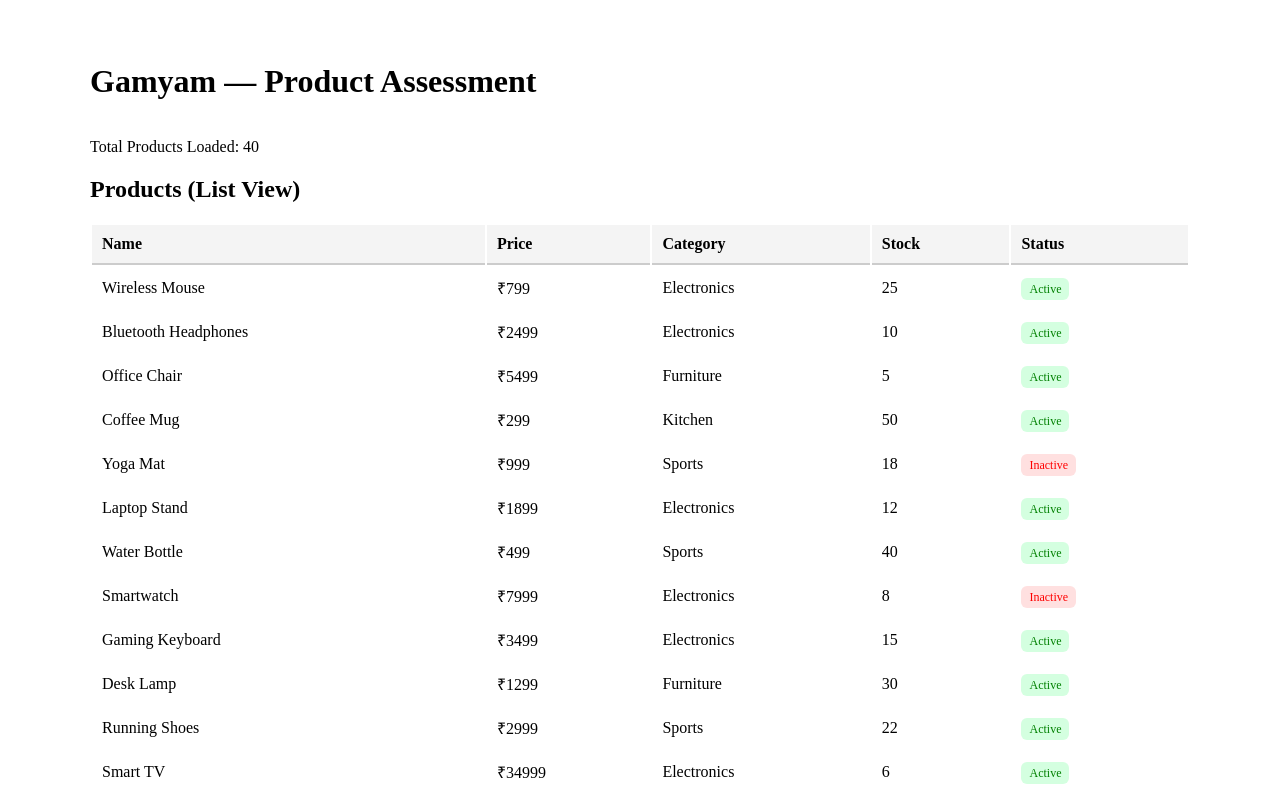
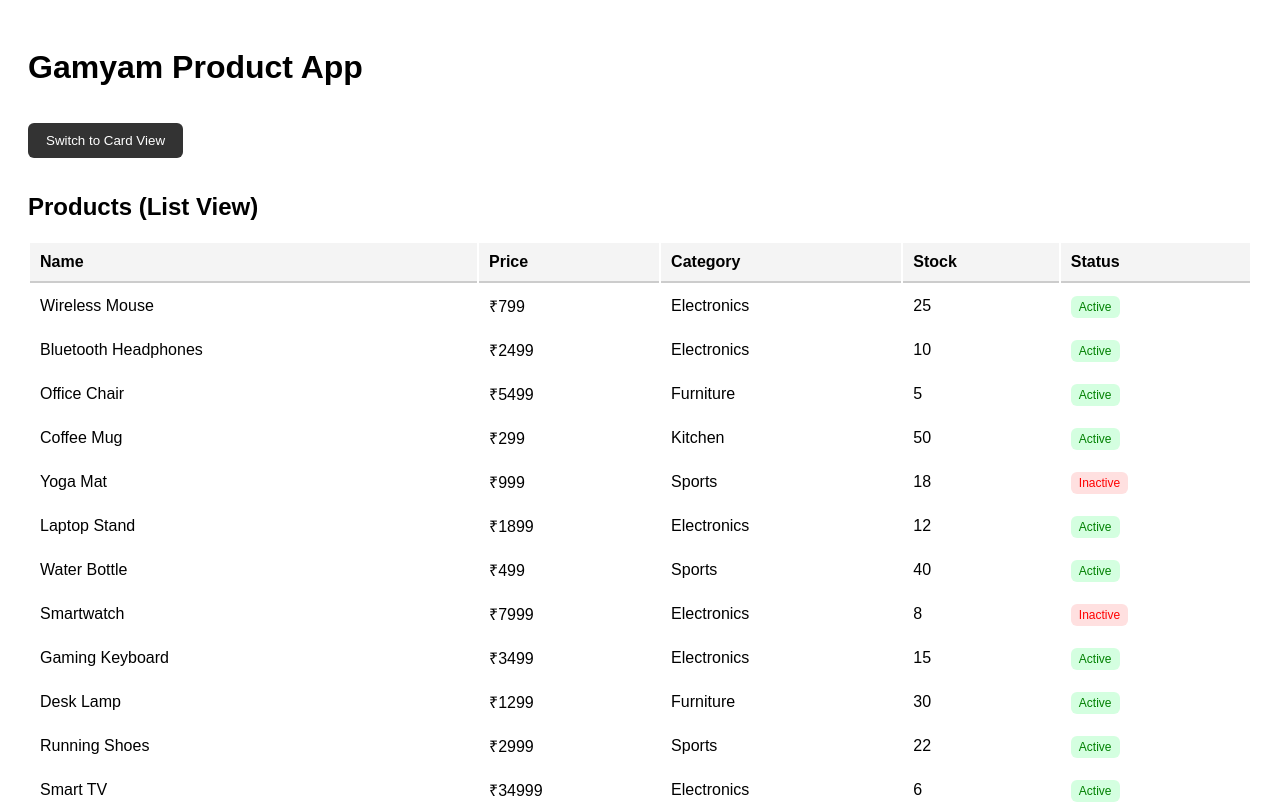
Before and after one commit to Shubham20002/Gamyam-task, a React (Vite) app: page / in a window 1280 px wide. Shown: the top 804 px of the page. Built offline with nearby package versions, Linux system fonts and the light colour scheme.

Commit message:
card view and toggle button added

```diff
--- a/src/App.jsx
+++ b/src/App.jsx
@@ -1,20 +1,42 @@
-
 import { useState } from "react";
 import { PRODUCT_LIST } from "./data/products";
 import ProductTable from "./components/ProductTable";
+import ProductCardView from "./components/ProductCardView";
 
 export default function App() {
   const [products] = useState(PRODUCT_LIST);
+
+  // "list"  "card"
+  const [view, setView] = useState("list");
+
+  const toggleView = () => {
+    setView((prev) => (prev === "list" ? "card" : "list"));
+  };
+
   return (
-    <div className="app">
-      <header className="header">
-        <h1>Gamyam — Product Assessment</h1>
-      </header>
+    <div style={{ padding: "20px", fontFamily: "sans-serif" }}>
+      <h1>Gamyam Product App</h1>
 
-      <main>
-        <p>Total Products Loaded: {products.length}</p>
+      <button
+        onClick={toggleView}
+        style={{
+          padding: "10px 18px",
+          cursor: "pointer",
+          background: "#333",
+          color: "#fff",
+          borderRadius: "6px",
+          border: "none",
+          margin: "15px 0",
+        }}
+      >
+        {view === "list" ? "Switch to Card View" : "Switch to List View"}
+      </button>
+
+      {view === "list" ? (
         <ProductTable products={products} />
-      </main>
+      ) : (
+        <ProductCardView products={products} />
+      )}
     </div>
   );
 }
--- /dev/null
+++ b/src/components/ProductCardView.jsx
@@ -0,0 +1,57 @@
+// src/components/ProductCardView.jsx
+
+export default function ProductCardView({ products }) {
+  return (
+    <div style={{ marginTop: "20px" }}>
+      <h2>Products (Card View)</h2>
+
+      <div
+        style={{
+          display: "grid",
+          gridTemplateColumns: "repeat(auto-fill, minmax(250px, 1fr))",
+          gap: "15px",
+          marginTop: "15px",
+        }}
+      >
+        {products.map((p) => (
+          <div
+            key={p.id}
+            style={{
+              border: "1px solid #ddd",
+              borderRadius: "8px",
+              padding: "15px",
+              background: "#fff",
+              boxShadow: "0 1px 3px rgba(0,0,0,0.1)",
+            }}
+          >
+            <h3 style={{ marginBottom: "6px" }}>{p.name}</h3>
+
+            <p style={{ margin: "4px 0" }}>
+              <strong>Price:</strong> ₹{p.price}
+            </p>
+
+            <p style={{ margin: "4px 0" }}>
+              <strong>Category:</strong> {p.category}
+            </p>
+
+            <p style={{ margin: "4px 0" }}>
+              <strong>Stock:</strong> {p.stock}
+            </p>
+
+            <span
+              style={{
+                padding: "4px 8px",
+                borderRadius: "6px",
+                fontSize: "12px",
+                background: p.isActive ? "#d4ffe0" : "#ffe0e0",
+                color: p.isActive ? "green" : "red",
+              }}
+            >
+              {p.isActive ? "Active" : "Inactive"}
+            </span>
+          </div>
+        ))}
+      </div>
+    </div>
+  );
+}
```
